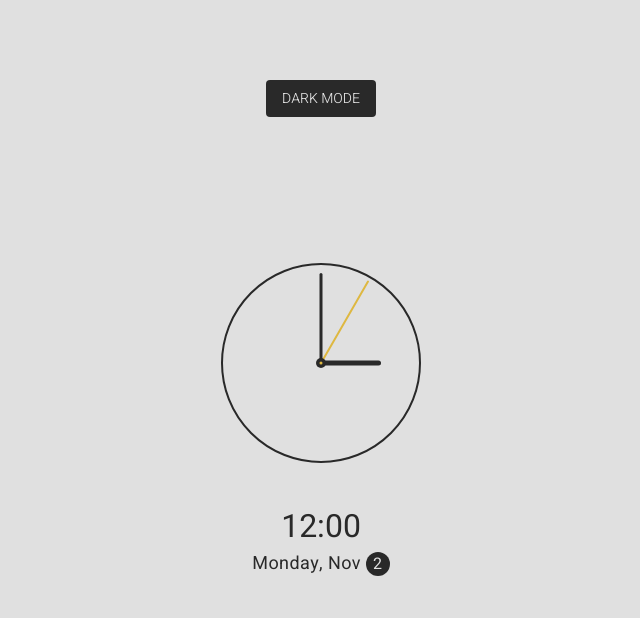
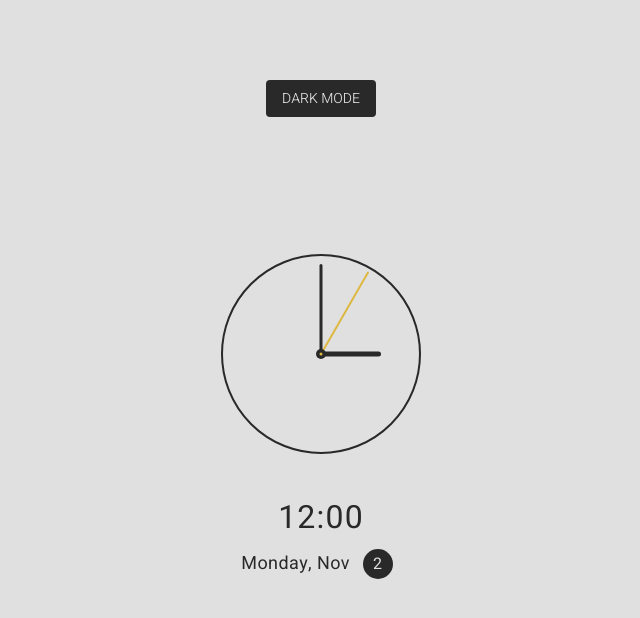
Before and after one commit to bhszewczyk/clock-and-date, a plain HTML site: page index.html in a window 1280 px wide. Shown: the whole page, without its empty margins (319-959 px from the left). Drawn offline with Linux system fonts and the light colour scheme.

Commit message:
Improve styling

```diff
--- a/style.css
+++ b/style.css
@@ -75,6 +75,7 @@ body {
 	width: 5px;
 	border-radius: 3px;
 	transform-origin: bottom center;
+	transition: all 0.2s linear;
 }
 
 .needle-hour {
@@ -119,6 +120,7 @@ body {
 
 .time {
 	font-size: 3.2rem;
+	letter-spacing: 1.2px;
 }
 
 .date {
@@ -130,12 +132,13 @@ body {
 	background-color: var(--secondary-color);
 	color: var(--primary-color);
 	border-radius: 50%;
-	height: 2.4rem;
-	width: 2.4rem;
+	height: 3rem;
+	width: 3rem;
 	display: inline-flex;
 	align-items: center;
 	justify-content: center;
-	line-height: 2rem;
+	line-height: 3rem;
 	transition: all 0.5 ease-in;
 	font-size: 1.6rem;
+	margin: 0.8rem;
 }
```
